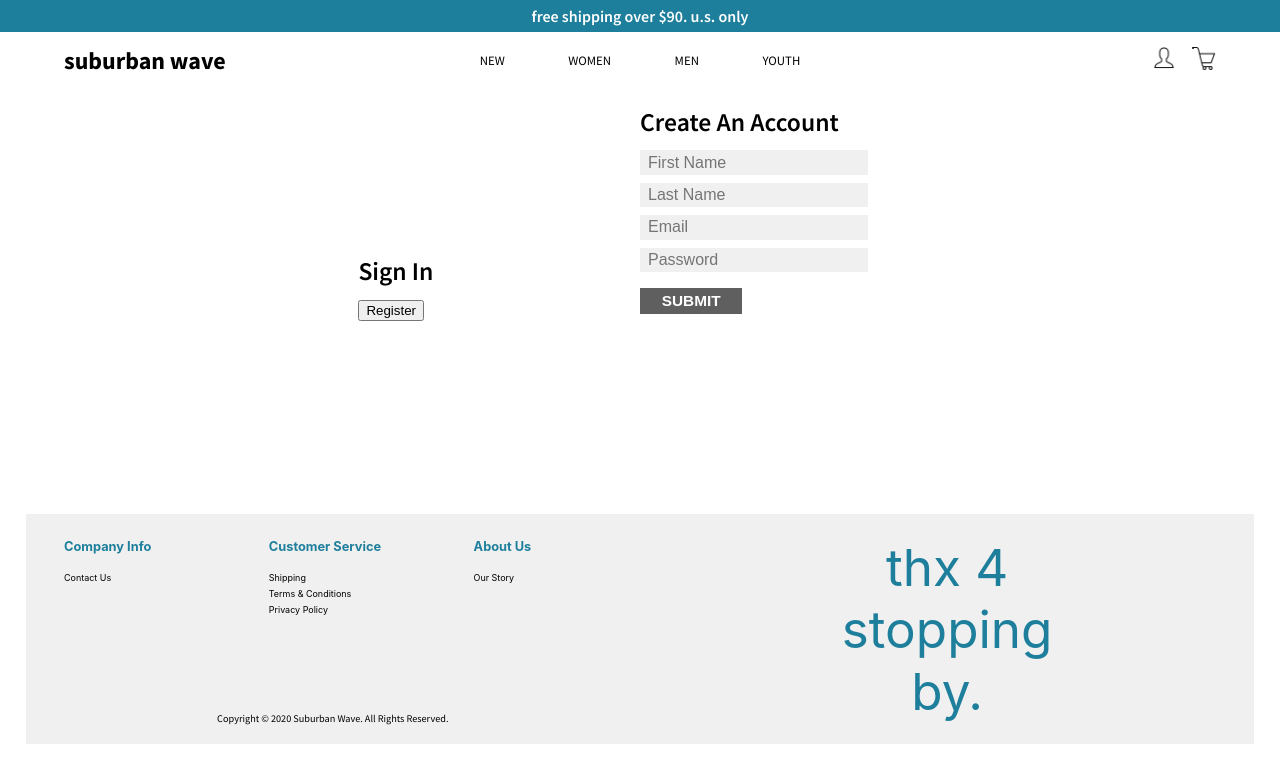
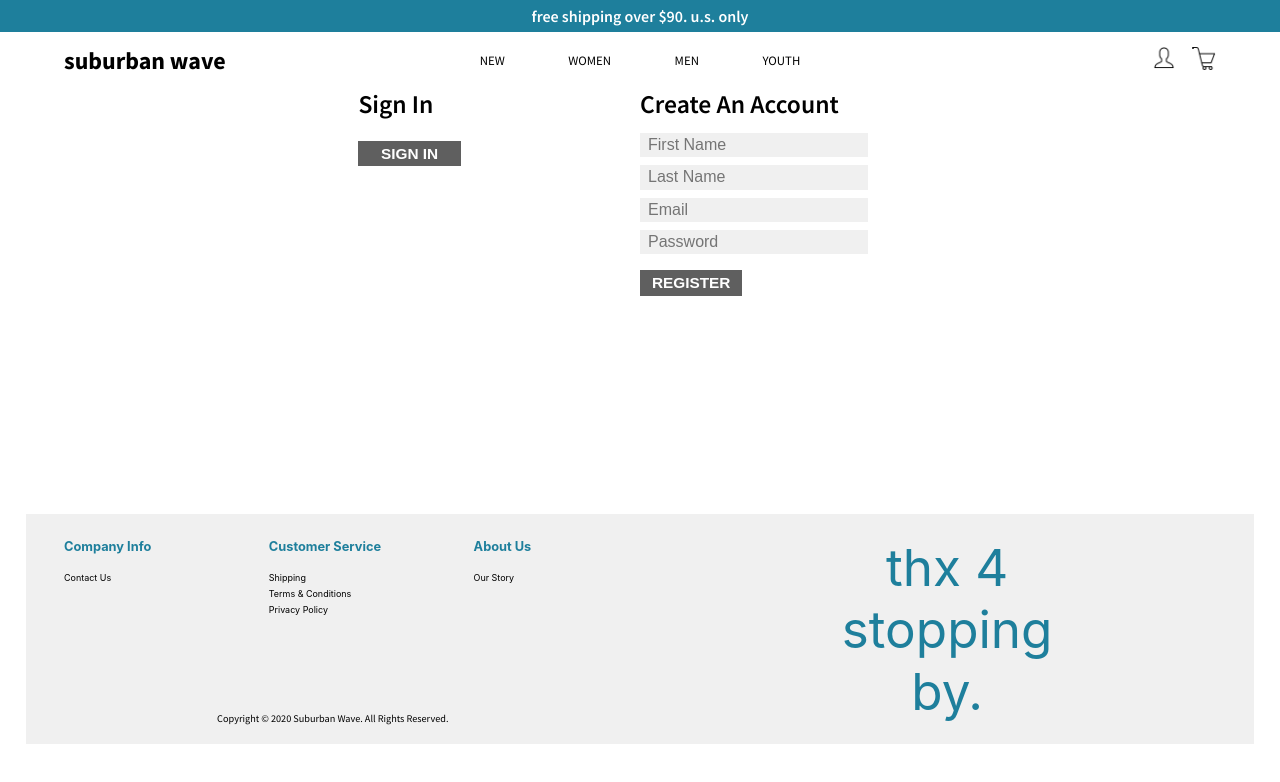
Before and after one commit to connorlagana/sw, a React (Create React App) app: page /login in a window 1280 px wide. Both pictures are taken after a click on the button "REGISTER". Shown: the top 782 px of the page. Built offline with nearby package versions, Linux system fonts and the light colour scheme; no server answers; a web font is replaced by a local one.

Commit message:
fine time

```diff
--- a/src/App.scss
+++ b/src/App.scss
@@ -866,7 +866,6 @@
       & #loginTitle {
         font-size: 3.2vh;
         margin-bottom: 1vw;
-        margin-top: 2vh;
       }
       & #loginRegister {
         height: 2vw;
@@ -885,11 +884,25 @@
 
     & .loginLeft {
       display: flex;
-      justify-content: center;
+      justify-content: flex-start;
       align-items: flex-start;
       flex-direction: column;
       width: 22vw;
       height: 50vh;
+
+      & #leftSignSubmit {
+        height: 2vw;
+        width: 8vw;
+        margin: 1vh 0 1vh 0;
+        border: none;
+        background-color: rgb(95, 95, 95);
+        color: white;
+        font-size: 1.2vw;
+        text-transform: uppercase;
+        font-weight: 700;
+        transition: 0.3s;
+        cursor: pointer;
+      }
 
       & #loginTitle {
         font-size: 3.2vh;
--- a/src/components/Login/Login.js
+++ b/src/components/Login/Login.js
@@ -46,8 +46,8 @@ class Login extends Component {
           <div className="loginDiv">
             <div className="loginLeft">
               <div id="loginTitle">Sign In</div>
-              <button onClick={this.showSignIn} id="loginSubmit">
-                Register
+              <button onClick={this.showSignIn} id="leftSignSubmit">
+                Sign In
               </button>
             </div>
             <div className="loginLeft">
@@ -76,7 +76,7 @@ class Login extends Component {
                   onChange={this.handleChange}
                 />
                 <button onClick={this.registerUser} id="loginSubmit">
-                  Submit
+                  Register
                 </button>
               </form>
             </div>
```
